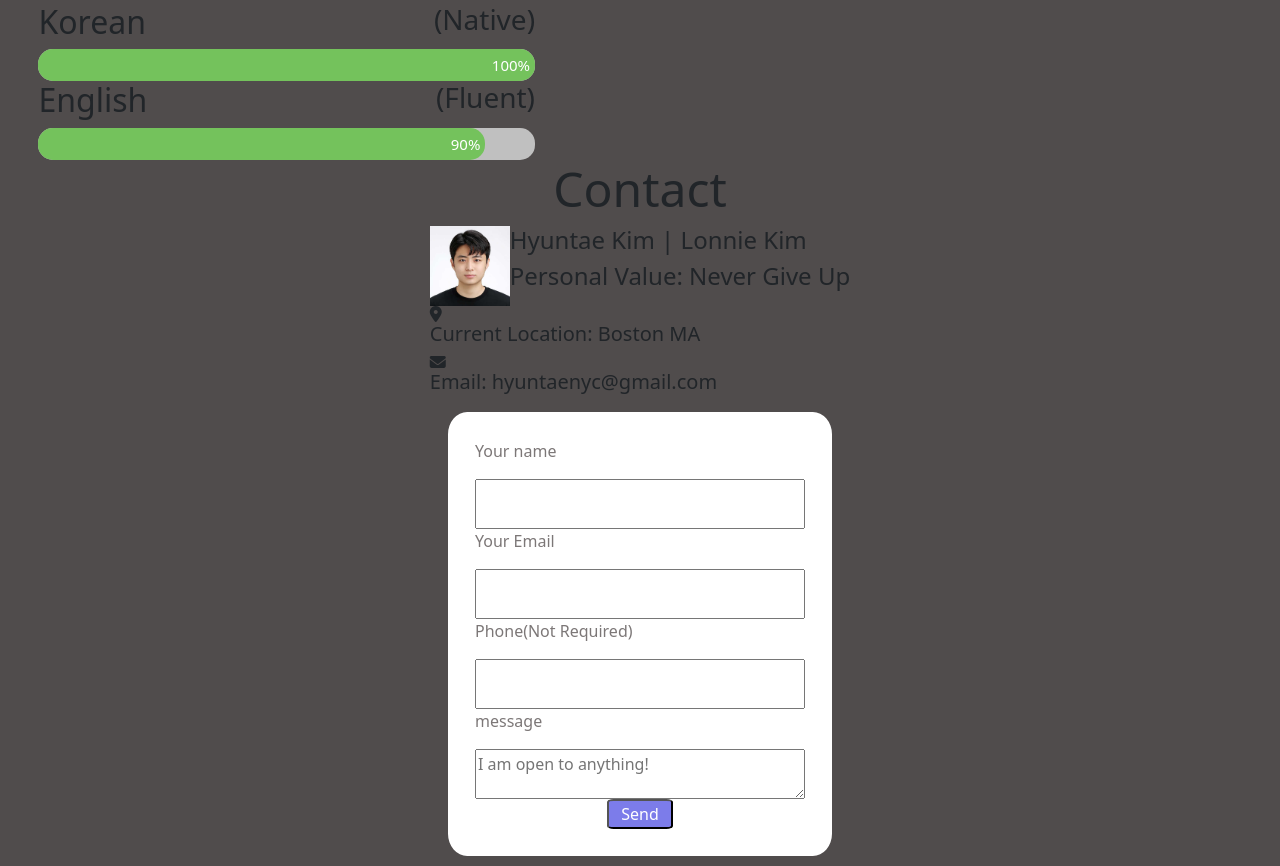
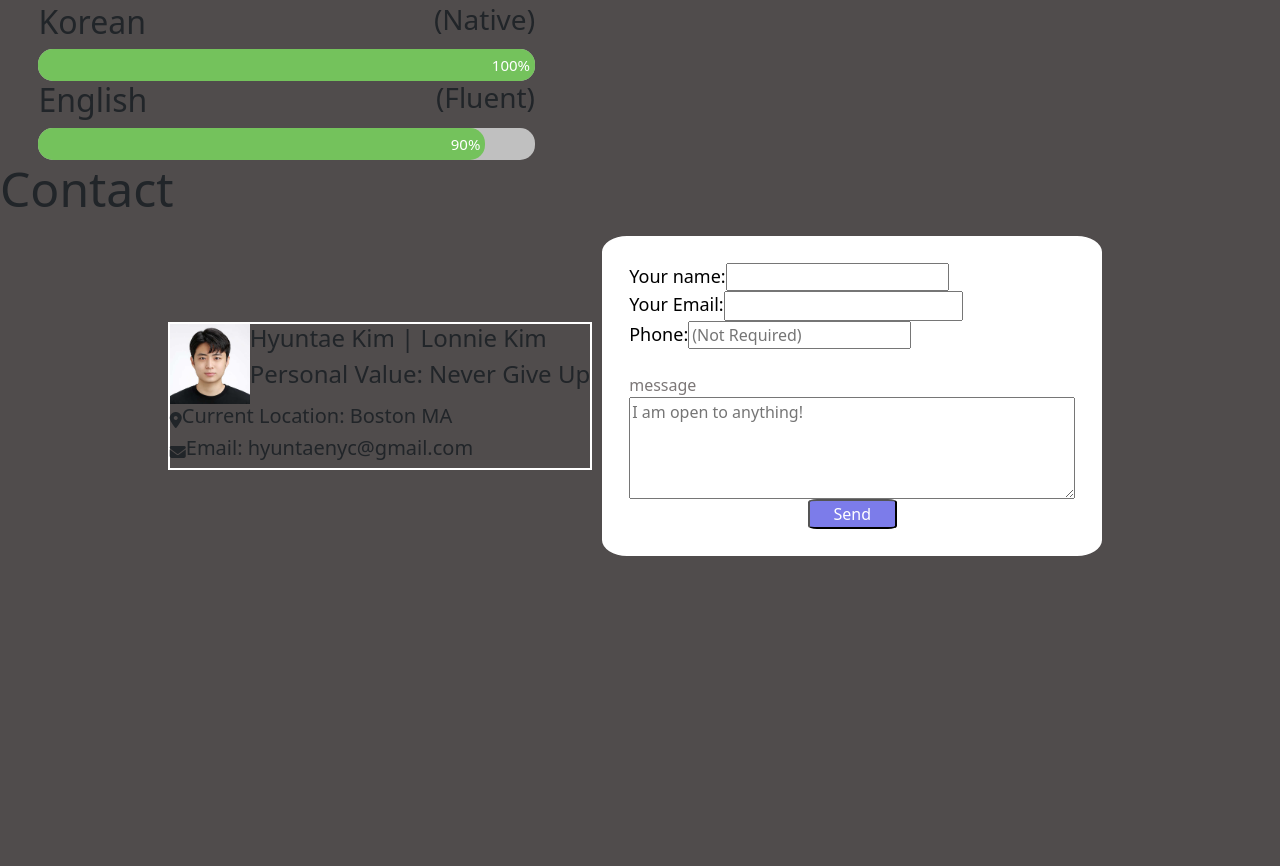
Before and after one commit to HyuntaeKim0813/hyuntae.github.io, a plain HTML site: page index.html in a window 1280 px wide. Shown: the part 3176-4042 px from the top of the page. After the commit the page ends 3742 px from the top, so only its background shows below. Drawn offline with nearby package versions, Linux system fonts and the light colour scheme.

Commit message:
blog mostly changed

```diff
--- a/index.css
+++ b/index.css
@@ -571,10 +571,14 @@ body {
 .personalInfo-sub {
   display: flex;
 }
-.form {
+.contact__section {
   display: flex;
-  flex-direction: column;
   align-items: center;
+  justify-content: center;
+  height: auto;
+}
+.myInfo__section {
+  border: 2px white solid;
 }
 .personalInfo-faceImg {
   width: 5rem;
@@ -583,20 +587,28 @@ body {
 .contact-title {
   font-size: 3rem;
 }
-.contact-contianer {
+.contact__contianer {
   background-color: white;
   border-radius: 5%;
   border: 2px solid white;
   color: rgb(124, 119, 119);
+  width: 500px;
   margin: 10px;
   padding: 25px;
-  width: 30%;
 }
-.contact-main {
+.contact--main {
   display: flex;
-  height: 50px;
+  height: 10%;
   justify-content: center;
   align-items: center;
+  width: 50%;
+}
+.contant--text {
+  color: black;
+  font-size: large;
+  font-weight: 400;
+}
+.contact--message {
   width: 100%;
 }
 .conatact-button {
--- a/index.html
+++ b/index.html
@@ -387,10 +387,11 @@
         </div>
     </section>
 
-    <div id="contact" class="form">
-      <h3 class="contact-title">Contact</h3>
+    <h3 class="contact-title">Contact</h3>
 
-      <div class="personalInfo-section">
+    <div id="contact" class="contact__section">
+
+      <div class="myInfo__section">
         <div class="personalInfo-sub">
           <img class="personalInfo-faceImg" src="./images/myFaceImg/Myface.jpg" />
           <div>
@@ -399,19 +400,25 @@
           </div>
         </div>
         <div>
-          <i class="fa-solid fa-location-dot"></i>
-          <h5>Current Location: Boston MA</h5>
-          <i class="fa-solid fa-envelope"></i>
-          <h5>Email: hyuntaenyc@gmail.com</h5>
+          <div style="display: flex; align-items: center;">
+            <i class="fa-solid fa-location-dot"></i>
+            <h5>Current Location: Boston MA</h5>
+          </div>
+          <div style="display: flex; align-items: center;">
+            <i class="fa-solid fa-envelope"></i>
+            <h5>Email: hyuntaenyc@gmail.com</h5>
+          </div>
         </div>
       </div>
 
-      <form class="contact-contianer" onsubmit="sendMail(); reset(); return false;">
-        <div class="name-email-container">
-          <p>Your name</p>
-          <input type="text" id="name" placeholder="" class="contact-main" required />
+      <form class="contact__contianer" onsubmit="sendMail(); reset(); return false;">
 
-          <p>Your Email</p>
+          <div style="display: flex;">
+            <span class="contant--text">Your name: </span>
+            <input type="text" id="name" placeholder="" class="contact--main" required />
+          </div>
+          <div style="display: flex;">
+          <span class="contant--text">Your Email:</span>
           <input
             type="email"
             id="email"
@@ -419,18 +426,18 @@
             class="contact-main"
             required
           />
-
         </div>
-
-        <p>Phone(Not Required)</p>
-        <input type="text" id="phone" placeholder="" class="contact-main"/>
-
-        <p>message</p>
+        <div style="display: flex;">
+          <span class="contant--text">Phone:</span>
+          <input type="text" id="phone" placeholder="(Not Required)" class="contact--main"/>
+        </div>
+        <br>
+        <span>message</span>
         <textarea
           id="message"
           rows="4"
           placeholder="I am open to anything!"
-          class="contact-main"
+          class="contact--message"
         ></textarea>
         <button type="submit" class="conatact-button">Send</button>
       </form>
```
